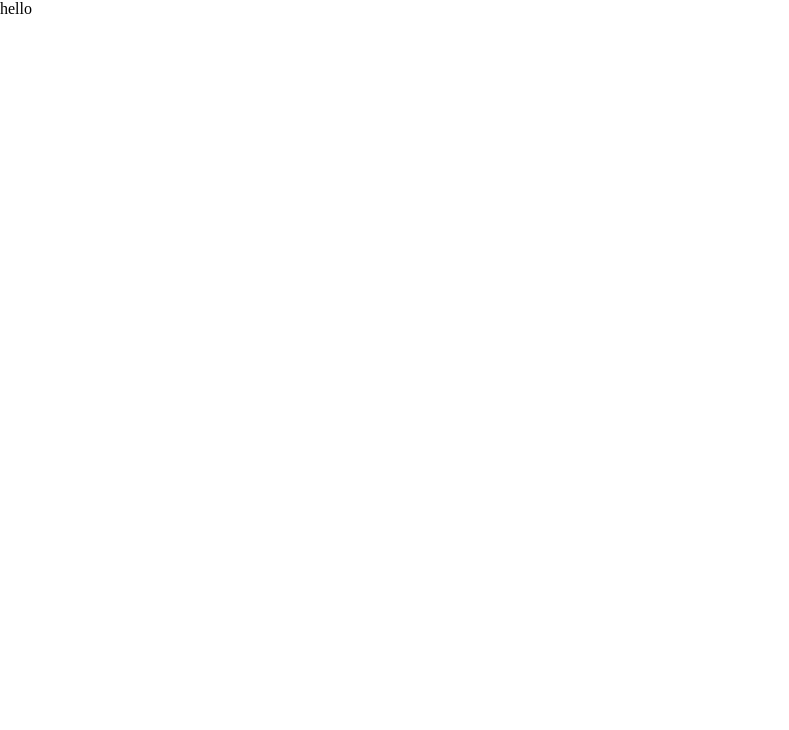
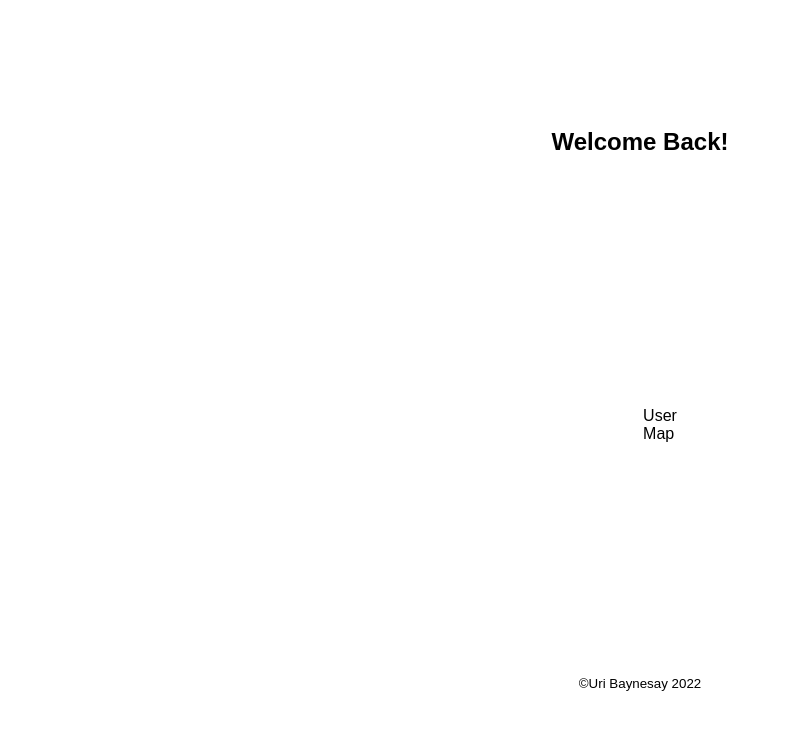
Before and after one commit to UriBaynesay/place-keeper, a plain HTML site: page index.html in a window 1280 px wide. Shown: the whole page, without its empty margins (0-789 px from the left). Drawn offline with Linux system fonts and the light colour scheme.

Commit message:
made an initial index page

```diff
--- a/index.html
+++ b/index.html
@@ -1,14 +1,34 @@
 <!DOCTYPE html>
 <html lang="en">
-<head>
-    <meta charset="UTF-8">
-    <meta http-equiv="X-UA-Compatible" content="IE=edge">
-    <meta name="viewport" content="width=device-width, initial-scale=1.0">
-    <link rel="stylesheet" href="styles/style.css.css">
+  <head>
+    <meta charset="UTF-8" />
+    <meta http-equiv="X-UA-Compatible" content="IE=edge" />
+    <meta name="viewport" content="width=device-width, initial-scale=1.0" />
+    <link rel="stylesheet" href="styles/main/style.css" />
     <title>Document</title>
-</head>
-<body>
-    hello
+  </head>
+  <body>
+    <main>
+      <!-- HEADER -->
+      <header>
+        <h2>Welcome Back!</h2>
+      </header>
+      <nav>
+        <ul class="clr-list">
+          <li class="nav-bar-item">
+            <a href="/user-setting.html">User</a>
+          </li>
+          <li class="nav-bar-item">
+            <a href="/map.html">Map</a>
+          </li>
+        </ul>
+      </nav>
+
+      <footer>
+        <small>©Uri Baynesay 2022</small>
+      </footer>
+    </main>
+
     <script src="js/main.js"></script>
-</body>
+  </body>
 </html>
--- /dev/null
+++ b/styles/main/style.css
@@ -0,0 +1,29 @@
+*{
+    box-sizing: border-box;
+}
+
+body{
+    margin: 0;
+    font-family: Arial, Helvetica, sans-serif;
+
+}
+
+main{
+    height: 100vh;
+    display: flex;
+    flex-direction: column;
+    justify-content: space-around;
+    align-items: center;
+}
+a{
+    text-decoration: none;
+    color: black;
+    margin: 0;
+}
+
+li{
+    display: block;
+}
+.clr-list{
+    list-style: none;
+}
--- a/styles/style.css.css
+++ /dev/null
@@ -1,7 +0,0 @@
-*{
-    box-sizing: border-box;
-}
-
-body{
-    margin: 0;
-}
```
Also changed, not shown: map.html (added, +12 -0 lines), user-setting.html (added, +12 -0 lines).
